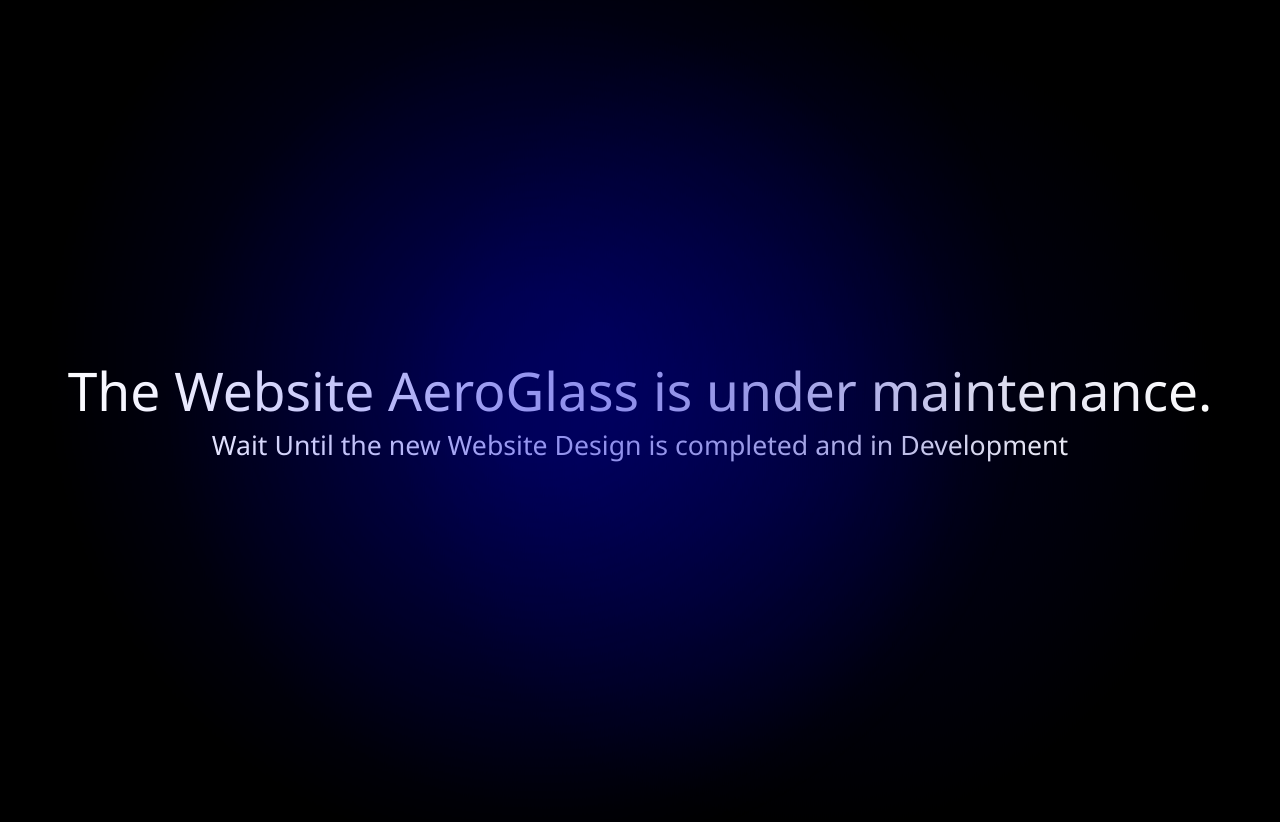
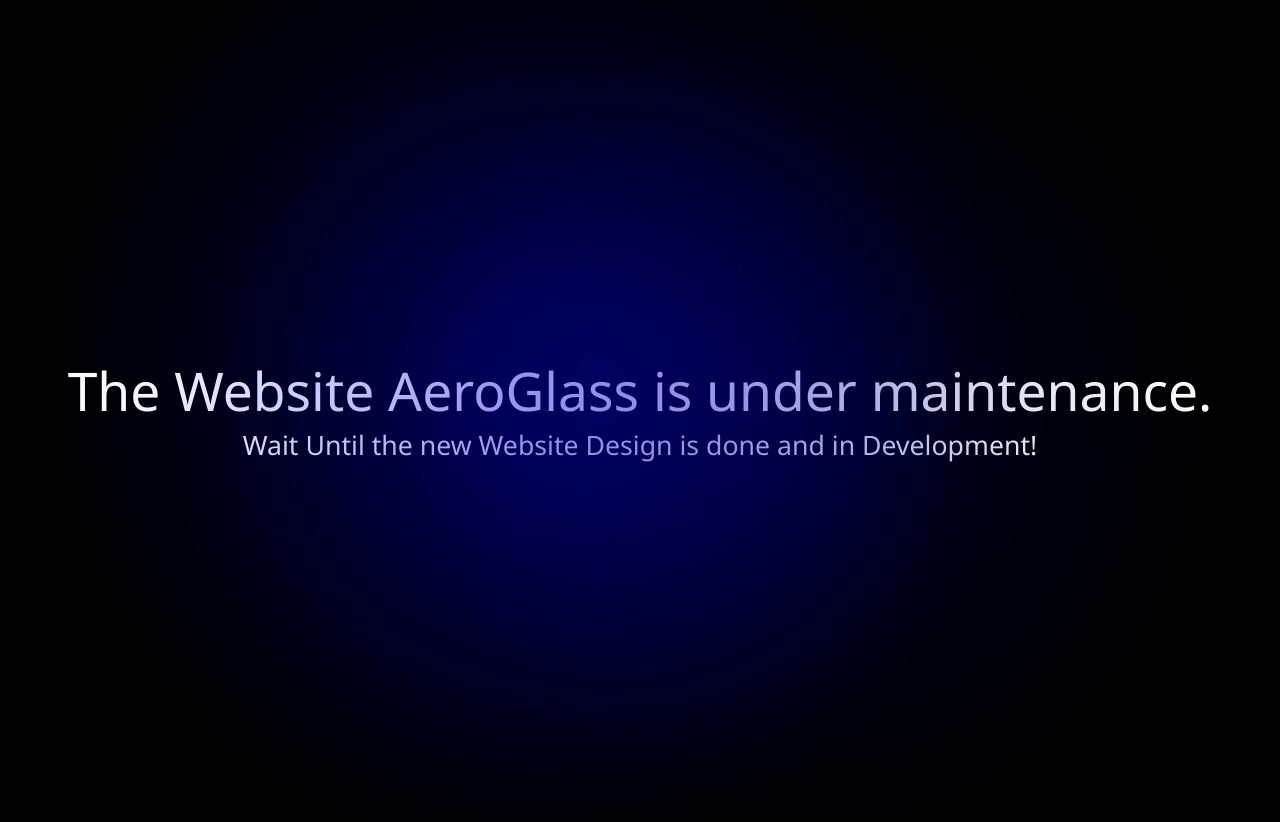
Before and after one commit to WishiiTelly/wishiitelly.github.io, a plain HTML site: page index.html in a window 1280 px wide. Drawn offline with Linux system fonts and the light colour scheme.

Commit message:
Update index.html

```diff
--- a/index.html
+++ b/index.html
@@ -1382,7 +1382,7 @@
           The Website AeroGlass is under maintenance.
         </div>
         <div id="sub_final_message_text1" aria-hidden="true" class="final_text_small">
-          Wait Until the new Website Design is completed and in Development
+          Wait Until the new Website Design is done and in Development!
         </div>
       </div>
     </div>
```
